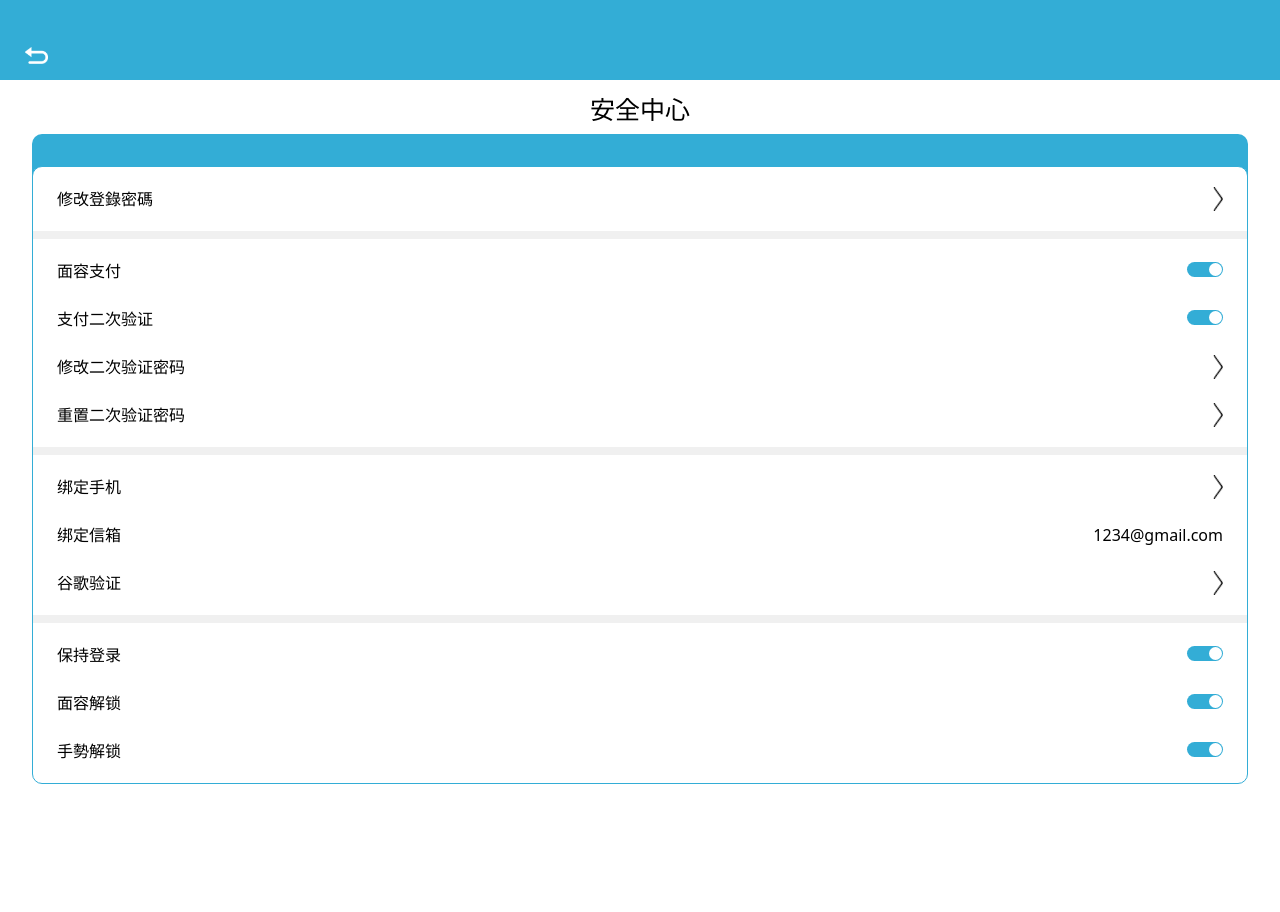
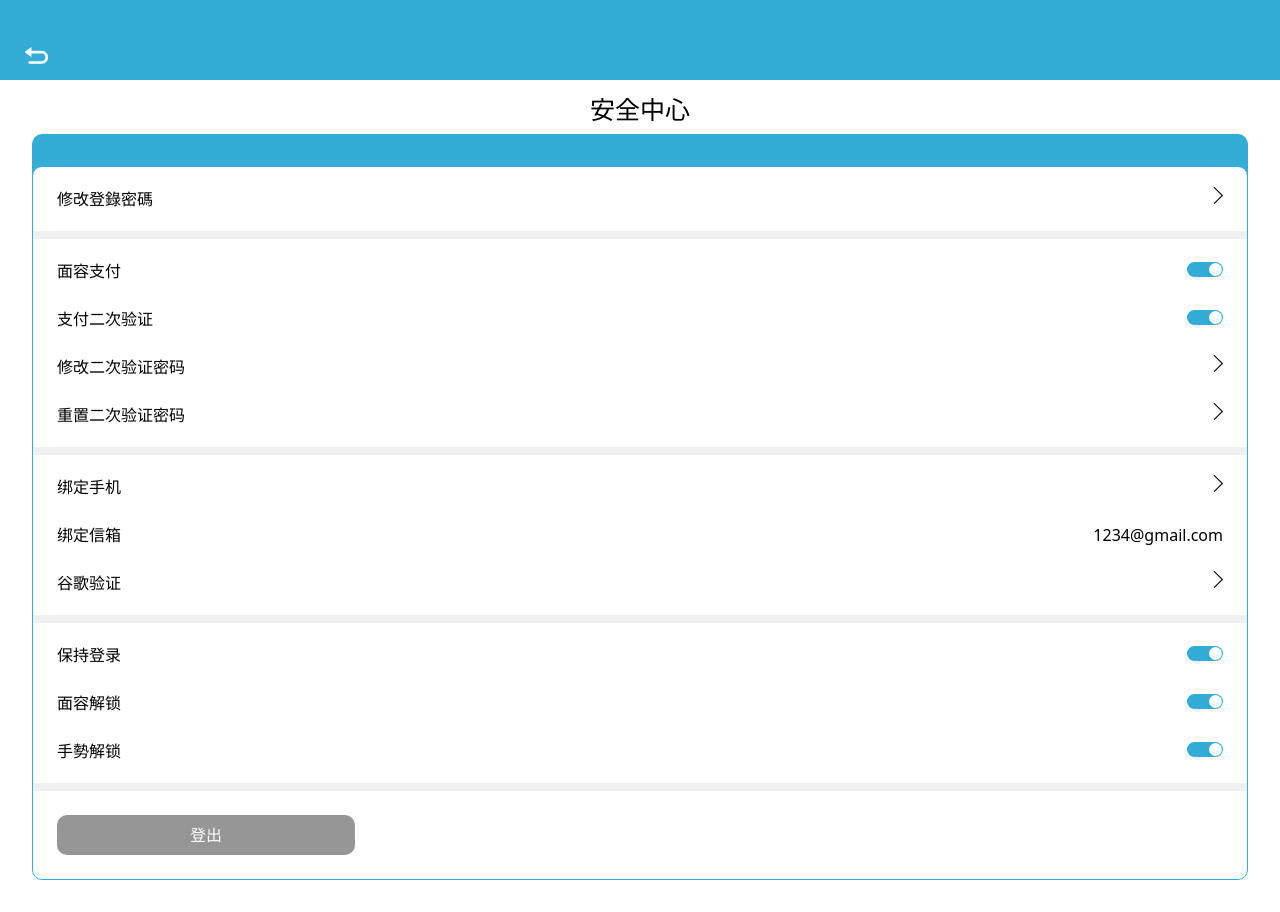
Before and after one commit to katelove/wallet, a Vue app: page /safeCenter in a window 1280 px wide. Before the commit the page ends 800 px from the top, so only its background shows below. Built offline with nearby package versions, Linux system fonts and the light colour scheme; no server answers; what vue-fragment would draw is missing.

Commit message:
resetPwd modify localstorage and safeCenter

```diff
--- a/src/store/store.js
+++ b/src/store/store.js
@@ -35,7 +35,6 @@ export default new Vuex.Store({
       commit('CLEAR_USER_DATA')
     },
     progressSite (context, status) {
-      console.log('index.js store progressSite' + status)
       context.commit('SET_PROGRESS_NUM', status)
     }
   },
--- a/src/views/Login/Reset/ResetPwd.vue
+++ b/src/views/Login/Reset/ResetPwd.vue
@@ -27,6 +27,7 @@ export default {
   name:'ResetPwd',
   methods:{
     resetSubmit(){
+      localStorage.setItem("user_id","00001");
       this.$store.dispatch("progressSite", 2);
     }
   },
--- a/src/views/Login/SafeCenter/SafeCenter.vue
+++ b/src/views/Login/SafeCenter/SafeCenter.vue
@@ -1,10 +1,10 @@
 <template>
-  <div class="flex justify-center mt-2 flex-col m-auto">
+  <div class="flex justify-center mt-2 flex-col m-auto mb-8">
     <Title class="flex justify-center" heading="安全中心"></Title>
     <BlueContainer title="" class="ml-8 mr-8 mt-10">
       <div class="flex justify-between pr-6 pl-6 pt-5 pb-5">
         <p class="text-base">修改登錄密碼</p>
-        <router-link to="/safeCenter/modifyPwd"><img class="h-full" src="@/assets/icon/arrow.png" /></router-link>
+        <router-link to="/safeCenter/modifyPwd"><img class="h-full" src="@/assets/icon/arrow.png" style="width: 10px;height: 17px" /></router-link>
       </div>
       <div class="w-full bg-diamondGrey h-2"></div>
       <div class="pr-6 pl-6 pt-5 pb-5">
@@ -18,18 +18,18 @@
         </div>
         <div class="flex justify-between mt-6">
           <p class="text-base">修改二次验证密码</p>
-          <router-link to="/safeCenter/modifySecondPwd"><img class="h-full" src="@/assets/icon/arrow.png" /></router-link>
+          <router-link to="/safeCenter/modifySecondPwd"><img class="h-full" src="@/assets/icon/arrow.png" style="width: 10px;height: 17px" /></router-link>
         </div>
         <div class="flex justify-between mt-6">
           <p class="text-base">重置二次验证密码</p>
-          <router-link to="/safeCenter/setSecondPwd"><img class="h-full" src="@/assets/icon/arrow.png" /></router-link>
+          <router-link to="/safeCenter/setSecondPwd"><img class="h-full" src="@/assets/icon/arrow.png" style="width: 10px;height: 17px" /></router-link>
         </div>
       </div>
       <div class="w-full bg-diamondGrey h-2"></div>
       <div class="pr-6 pl-6 pt-5 pb-5">
         <div class="flex justify-between">
           <p class="text-base">绑定手机</p>
-          <router-link to="/safeCenter/bindPhone"><img class="h-full" src="@/assets/icon/arrow.png" /></router-link>
+          <router-link to="/safeCenter/bindPhone"><img class="h-full" src="@/assets/icon/arrow.png" style="width: 10px;height: 17px"/></router-link>
         </div>
         <div class="flex justify-between mt-6">
           <p class="text-base">绑定信箱</p>
@@ -37,7 +37,7 @@
         </div>
         <div class="flex justify-between mt-6">
           <p class="text-base">谷歌验证</p>
-          <router-link to="/safeCenter/bindGoogle"><img class="h-full" src="@/assets/icon/arrow.png" /></router-link>
+          <router-link to="/safeCenter/bindGoogle"><img class="h-full" src="@/assets/icon/arrow.png" style="width: 10px;height: 17px"/></router-link>
         </div>
       </div>
       <div class="w-full bg-diamondGrey h-2"></div>
@@ -55,6 +55,8 @@
           <SwithBtn />
         </div>
       </div>
+      <div class="w-full bg-diamondGrey h-2"></div>
+      <button class="bg-yewLime text-white rounded-10px w-75 h-10 m-6" @click="logout" >登出</button>
     </BlueContainer>
   </div>
 </template>
@@ -63,12 +65,20 @@
 import Title from "@/components/Title.vue";
 import BlueContainer from "@/components/BlueContainer.vue";
 import SwithBtn from "@/components/SwitchBtn.vue";
+
 export default {
   name:'SafeCenter',
+  methods:{
+    logout(){
+       this.$store.dispatch("progressSite", 1);
+       this.$store.dispatch('logout')
+       this.$router.push('/login')
+    }
+  },
   components: {
     Title,
     BlueContainer,
-    SwithBtn,
+    SwithBtn
   },
 };
 </script>
```
